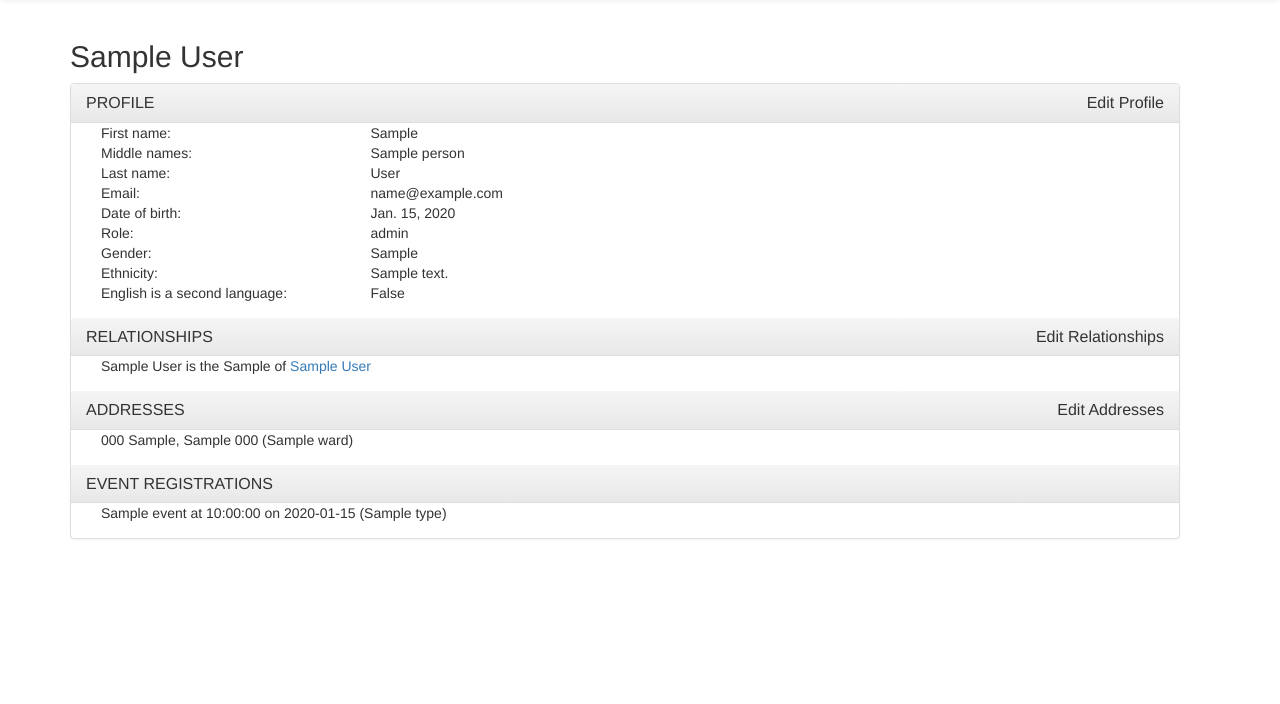
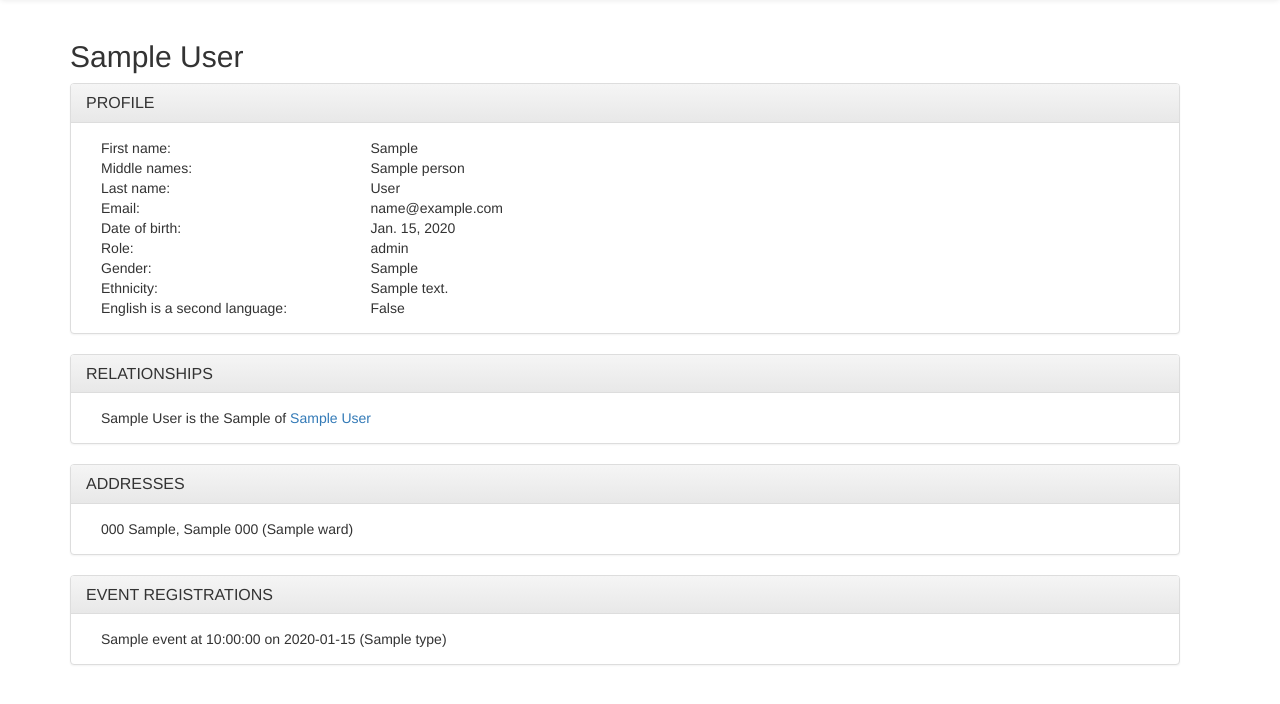
Before and after one commit to drdavidknott/betterstart, a Django app: page /person/1 in a window 1280 px wide. Shown: the part 52-756 px from the top of the page. Run offline with Django 3.2, Linux system fonts and the light colour scheme; a user stored in the database is signed in; tables that the repository leaves empty hold one stand-in row (values such as "Sample post"); some libraries are stand-ins or nearby versions.

Commit message:
Tidied up profile page.

```diff
--- a/people/templates/people/person.html
+++ b/people/templates/people/person.html
@@ -16,12 +16,9 @@
 
  	<div class="row col-md-12">
  		<div class="panel panel-default">
- 			<div class="panel-heading col-md-9">
- 				<h4 class="panel-title">PROFILE</h4>
- 			</div>
- 			<div class="panel-heading col-md-3">
- 				<h4 class="panel-title" align="right">
- 					<a href="{% url 'profile' person.pk %}">Edit Profile</a>
+ 			<div class="panel-heading">
+ 				<h4 class="panel-title">
+ 					<a href="{% url 'profile' person.pk %}">PROFILE</a>
  				</h4>
  			</div>
 	 		<div class="panel-body">
@@ -62,31 +59,31 @@
 		 			<div class="col-md-9">{{ person.english_is_second_language }}</div>
 				</div>
 			</div>
-			<div class="panel-heading col-md-9">
-	 				<h4 class="panel-title">RELATIONSHIPS</h4>
 		</div>
- 			<div class="panel-heading col-md-3">
- 				<h4 class="panel-title" align="right">
- 					<a href="{% url 'add_relationship' person.pk %}">Edit Relationships</a>
+
+ 		<div class="panel panel-default">
+			<div class="panel-heading">
+	 				<h4 class="panel-title">
+	 					<a href="{% url 'add_relationship' person.pk %}">RELATIONSHIPS</a>
 	 				</h4>
  			</div>
 	 		<div class="panel-body">
+	 			<div class="col-md-12">
 		 			{% for relationship_to in relationships_to %}
-	 				<div class="col-md-12">
-						{{ person.first_name }} {{ person.last_name }} is the
+						{{ person }} is the
 						{{ relationship_to.relationship_type }} of
 						<a href="{% url 'person' relationship_to.pk %}">
-							{{ relationship_to.first_name }} {{ relationship_to.last_name }}
+							{{ relationship_to }}
 						</a>
-					</div>
 					{% endfor %}
 				</div>
-			<div class="panel-heading col-md-9">
-	 				<h4 class="panel-title">ADDRESSES</h4>
 			</div>
- 			<div class="panel-heading col-md-3">
- 				<h4 class="panel-title" align="right">
- 					<a href="{% url 'add_address' person.pk %}">Edit Addresses</a>
+		</div>
+
+ 		<div class="panel panel-default">
+			<div class="panel-heading">
+	 				<h4 class="panel-title">
+	 					<a href="{% url 'add_address' person.pk %}">ADDRESSES</a>
 	 				</h4>
  			</div>
 	 		<div class="panel-body">
@@ -96,7 +93,10 @@
 					</div>
 				{% endfor %}
 			</div>
-					<div class="panel-heading col-md-12">
+		</div>
+
+ 		<div class="panel panel-default">
+			<div class="panel-heading">
 	 				<h4 class="panel-title">EVENT REGISTRATIONS</h4>
  			</div>
 	 		<div class="panel-body">
```
Lines whose indentation alone changed are shown as unchanged.
